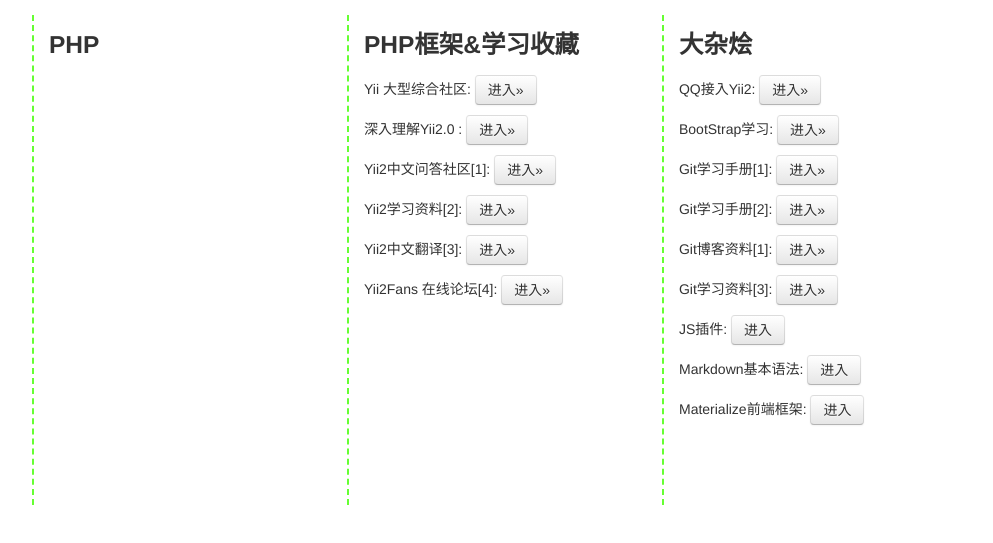
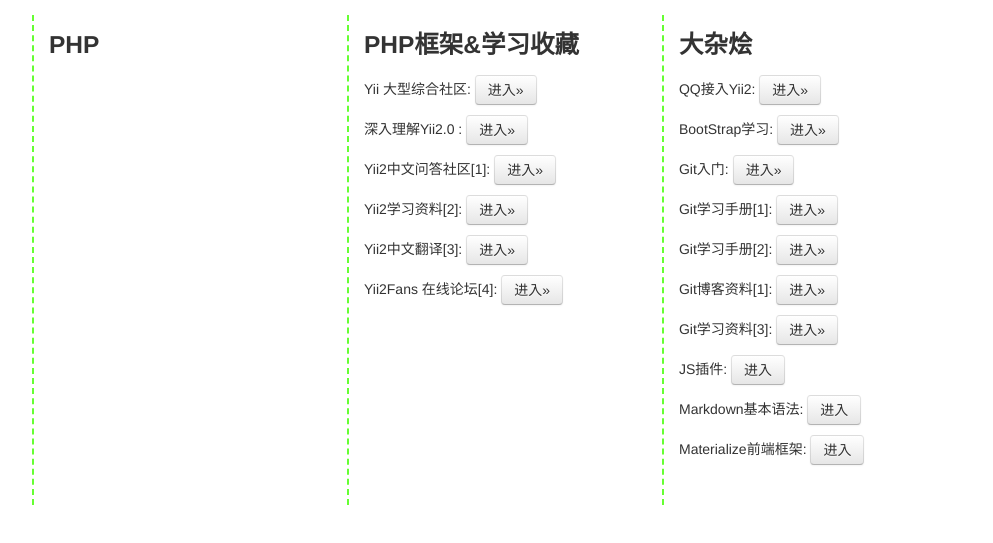
Before and after one commit to gocuntian/xingcuntian.github.io, a plain HTML site: page collect.html in a window 1280 px wide. Shown: the part 55-598 px from the top of the page, without its empty margins (133-1126 px from the left). Drawn offline with nearby package versions, Linux system fonts and the light colour scheme.

Commit message:
Update collect.html

```diff
--- a/collect.html
+++ b/collect.html
@@ -47,6 +47,7 @@
                             <h3>大杂烩</h3>
                             <p>QQ接入Yii2: <a target='_blank' class="btn btn-default"  href ='http://www.cnsecer.com/7549.html'>进入&raquo;</a></p>
                             <p>BootStrap学习: <a target='_blank' class="btn btn-default"  href ='http://v3.bootcss.com/components/#breadcrumbs'>进入&raquo;</a></p>
+                            <p>Git入门: <a target='_blank' class="btn btn-default"  href ='http://www.bootcss.com/p/git-guide/'>进入&raquo;</a></p>
                             <p>Git学习手册[1]: <a target='_blank' class="btn btn-default"  href ='http://www.worldhello.net/gotgithub/index.html'>进入&raquo;</a></p>
                             <p>Git学习手册[2]: <a target='_blank' class="btn btn-default"  href="http://www.liaoxuefeng.com/wiki/0013739516305929606dd18361248578c67b8067c8c017b000/">进入&raquo;</a></p>
                             <p>Git博客资料[1]: <a target='_blank' class="btn btn-default"  href="http://blog.csdn.net/showhilllee/article/details/27706679">进入&raquo;</a></p>
```
